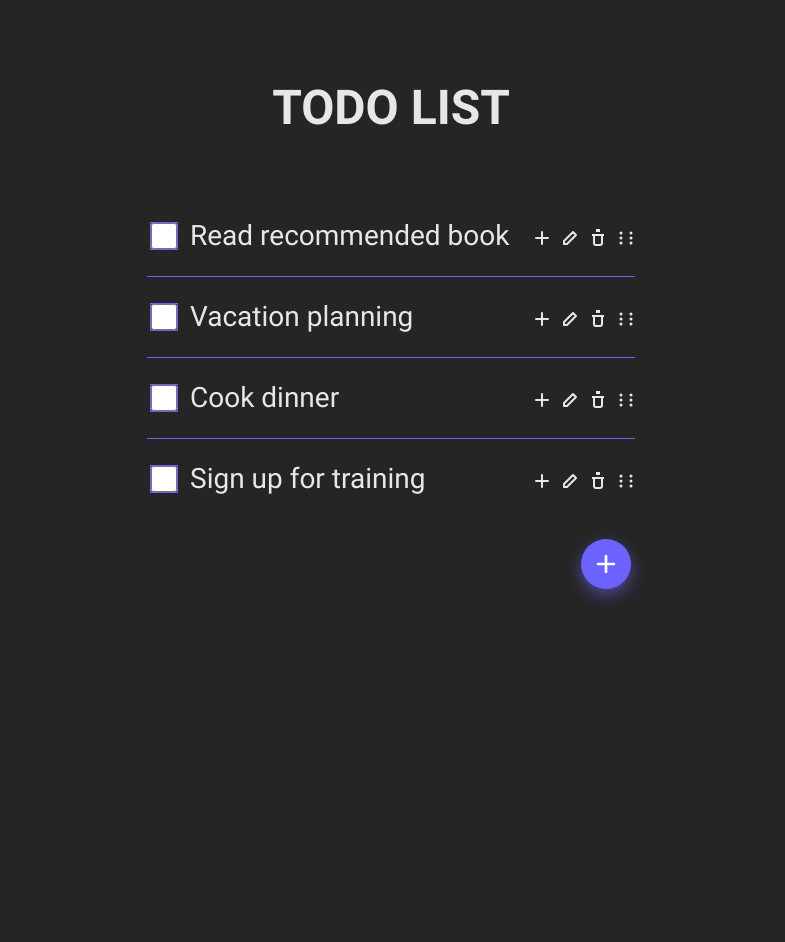
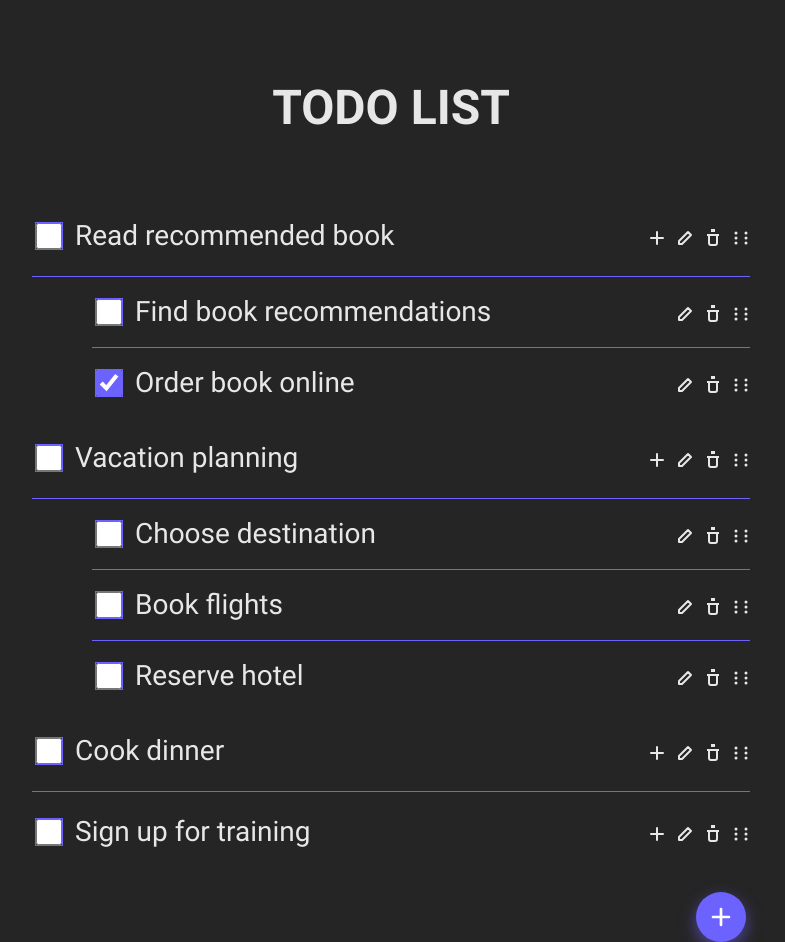
Before and after one commit to aleks-andra/todo-list-project, a React (Vite) app: page / in a window 1280 px wide. Shown: the whole page, without its empty margins (249-1034 px from the left). Before the commit the page ends 800 px from the top, so only its background shows below. Built offline with nearby package versions, Linux system fonts and the light colour scheme.

Commit message:
добавляет функционал создания подзадачи в компонент task

```diff
--- a/src/entities/task/model/mock.ts
+++ b/src/entities/task/model/mock.ts
@@ -1,8 +1,25 @@
 import type { Task } from "./types";
 
 export const mockTasks: Task[] = [
-  { id: "1", title: "Read recommended book", completed: false },
-  { id: "2", title: "Vacation planning", completed: false },
+  {
+    id: "1",
+    title: "Read recommended book",
+    completed: false,
+    subtasks: [
+      { id: "1-1", title: "Find book recommendations", completed: false },
+      { id: "1-2", title: "Order book online", completed: true },
+    ],
+  },
+  {
+    id: "2",
+    title: "Vacation planning",
+    completed: false,
+    subtasks: [
+      { id: "2-1", title: "Choose destination", completed: false },
+      { id: "2-2", title: "Book flights", completed: false },
+      { id: "2-3", title: "Reserve hotel", completed: false },
+    ],
+  },
   { id: "3", title: "Cook dinner", completed: false },
   { id: "4", title: "Sign up for training", completed: false },
 ];
--- a/src/entities/task/model/types.ts
+++ b/src/entities/task/model/types.ts
@@ -4,4 +4,5 @@ export type Task = {
   id: TaskId;
   title: string;
   completed: boolean;
-}
+  subtasks?: Task[];
+};
--- a/src/features/add-task/ui/add-task-modal.tsx
+++ b/src/features/add-task/ui/add-task-modal.tsx
@@ -7,12 +7,14 @@ type AddTaskModalProps = {
   isOpen: boolean;
   onClose: () => void;
   onSubmit: (title: string) => void;
+  isSubTask?: boolean;
 };
 
 export const AddTaskModal: FC<AddTaskModalProps> = ({
   isOpen,
   onClose,
   onSubmit,
+  isSubTask = false,
 }) => {
   const [title, setTitle] = useState("");
   const inputRef = useRef<HTMLInputElement | null>(null);
@@ -34,7 +36,11 @@ export const AddTaskModal: FC<AddTaskModalProps> = ({
   };
 
   return (
-    <Modal isOpen={isOpen} onClose={onClose} title="Новая задача">
+    <Modal
+      isOpen={isOpen}
+      onClose={onClose}
+      title={isSubTask ? "Новая подзадача" : "Новая задача"}
+    >
       <form onSubmit={handleSubmit}>
         <input
           ref={inputRef}
--- a/src/pages/home/ui/home-page.module.css
+++ b/src/pages/home/ui/home-page.module.css
@@ -1,5 +1,6 @@
 .page {
   max-width: 750px;
+  min-width: 500px;
   margin: 0 auto;
   position: relative;
 }
--- a/src/pages/home/ui/home-page.tsx
+++ b/src/pages/home/ui/home-page.tsx
@@ -20,10 +20,54 @@ export const HomePage: FC = () => {
     );
   };
 
+  const handleAddSubTask = (parentId: string, title: string) => {
+    const newSubTask: Task = {
+      id: `${parentId}-${Date.now()}`,
+      title,
+      completed: false,
+    };
+
+    setTasks((prev) =>
+      prev.map((task) =>
+        task.id === parentId
+          ? {
+              ...task,
+              subtasks: [...(task.subtasks || []), newSubTask],
+            }
+          : task
+      )
+    );
+  };
+
+  const handleEditSubTask = (
+    parentId: string,
+    subTaskId: string,
+    title: string
+  ) => {
+    setTasks((prev) =>
+      prev.map((task) =>
+        task.id === parentId
+          ? {
+              ...task,
+              subtasks: task.subtasks?.map((subtask) =>
+                subtask.id === subTaskId ? { ...subtask, title } : subtask
+              ),
+            }
+          : task
+      )
+    );
+  };
+
   return (
     <main className={styles.page}>
       <Header />
-      <TaskList tasks={tasks} onAdd={handleAdd} onEdit={handleEdit} />
+      <TaskList
+        tasks={tasks}
+        onAdd={handleAdd}
+        onEdit={handleEdit}
+        onAddSubTask={handleAddSubTask}
+        onEditSubTask={handleEditSubTask}
+      />
     </main>
   );
 };
--- a/src/widgets/task-list/ui/task-list-item/task-list-item.module.css
+++ b/src/widgets/task-list/ui/task-list-item/task-list-item.module.css
@@ -132,3 +132,20 @@
 .cancelButton:active {
   opacity: 0.6;
 }
+
+.subtasksList {
+  list-style: none;
+  padding: 0;
+  margin: 0;
+  margin-left: 40px;
+  padding-left: 20px;
+}
+
+.subtasksList .taskItem {
+  border-bottom: 1px solid var(--accent);
+  padding: 15px 0;
+}
+
+.subtasksList .taskItem:last-child {
+  border-bottom: none;
+}
--- a/src/widgets/task-list/ui/task-list-item/task-list-item.tsx
+++ b/src/widgets/task-list/ui/task-list-item/task-list-item.tsx
@@ -9,16 +9,27 @@ import {
   CheckIcon,
   CrossIcon,
 } from "../../../../shared/ui";
+import { AddTaskModal } from "../../../../features/add-task";
 import styles from "./task-list-item.module.css";
 
 type Props = {
   task: Task;
+  isSubTask?: boolean;
   onEdit?: (id: string, title: string) => void;
+  onAddSubTask?: (parentId: string, title: string) => void;
+  onEditSubTask?: (parentId: string, subTaskId: string, title: string) => void;
 };
 
-export const TaskListItem: FC<Props> = ({ task, onEdit }) => {
+export const TaskListItem: FC<Props> = ({
+  task,
+  isSubTask = false,
+  onEdit,
+  onAddSubTask,
+  onEditSubTask,
+}) => {
   const [isEditing, setIsEditing] = useState(false);
   const [editTitle, setEditTitle] = useState(task.title);
+  const [isAddSubTaskModalOpen, setIsAddSubTaskModalOpen] = useState(false);
   const inputRef = useRef<HTMLInputElement | null>(null);
 
   useEffect(() => {
@@ -48,13 +59,23 @@ export const TaskListItem: FC<Props> = ({ task, onEdit }) => {
   const handleKeyDown = (event: KeyboardEvent<HTMLInputElement>) => {
     if (event.key === "Enter") {
       handleSave();
-    } else if (e.key === "Escape") {
+    } else if (event.key === "Escape") {
       handleCancel();
     }
   };
 
-  console.log(editTitle);
+  const handleAddSubTaskClick = () => {
+    setIsAddSubTaskModalOpen(true);
+  };
 
+  const handleAddSubTask = (title: string) => {
+    onAddSubTask?.(task.id, title);
+    setIsAddSubTaskModalOpen(false);
+  };
+
+  const handleEditSubTask = (subTaskId: string, title: string) => {
+    onEditSubTask?.(task.id, subTaskId, title);
+  };
 
   if (isEditing) {
     return (
@@ -69,7 +90,8 @@ export const TaskListItem: FC<Props> = ({ task, onEdit }) => {
             className={styles.editInput}
             value={editTitle}
             onChange={(event) => {
-              setEditTitle(event.target.value)}}
+              setEditTitle(event.target.value);
+            }}
             onKeyDown={handleKeyDown}
           />
           <button
@@ -94,19 +116,23 @@ export const TaskListItem: FC<Props> = ({ task, onEdit }) => {
   }
 
   return (
+    <>
       <li className={styles.taskItem}>
         <label className={styles.taskItemLabel}>
           <input type="checkbox" checked={task.completed} />
         </label>
         <span className={styles.taskItemTitle}>{task.title}</span>
         <div className={styles.taskItemActions}>
+          {!isSubTask && (
             <button
               className={styles.actionButton}
               type="button"
-            aria-label="Добавить задачу"
+              aria-label="Добавить подзадачу"
+              onClick={handleAddSubTaskClick}
             >
               <AddIcon />
             </button>
+          )}
           <button
             className={styles.actionButton}
             type="button"
@@ -131,5 +157,26 @@ export const TaskListItem: FC<Props> = ({ task, onEdit }) => {
           </button>
         </div>
       </li>
+      {!isSubTask && task.subtasks && task.subtasks.length > 0 && (
+        <ul className={styles.subtasksList}>
+          {task.subtasks.map((subtask) => (
+            <TaskListItem
+              key={subtask.id}
+              task={subtask}
+              isSubTask={true}
+              onEdit={(id, title) => handleEditSubTask(id, title)}
+            />
+          ))}
+        </ul>
+      )}
+      {!isSubTask && (
+        <AddTaskModal
+          isOpen={isAddSubTaskModalOpen}
+          onClose={() => setIsAddSubTaskModalOpen(false)}
+          onSubmit={handleAddSubTask}
+          isSubTask={true}
+        />
+      )}
+    </>
   );
 };
--- a/src/widgets/task-list/ui/task-list/task-list.module.css
+++ b/src/widgets/task-list/ui/task-list/task-list.module.css
@@ -1,5 +1,5 @@
 .taskContainer {
-  max-width: 520px;
+  max-width: 750px;
   margin: 0 auto;
   position: relative;
 }
--- a/src/widgets/task-list/ui/task-list/task-list.tsx
+++ b/src/widgets/task-list/ui/task-list/task-list.tsx
@@ -10,9 +10,17 @@ type Props = {
   tasks: Task[];
   onAdd?: (title: string) => void;
   onEdit?: (id: string, title: string) => void;
+  onAddSubTask?: (parentId: string, title: string) => void;
+  onEditSubTask?: (parentId: string, subTaskId: string, title: string) => void;
 };
 
-export const TaskList: FC<Props> = ({ tasks, onAdd, onEdit }) => {
+export const TaskList: FC<Props> = ({
+  tasks,
+  onAdd,
+  onEdit,
+  onAddSubTask,
+  onEditSubTask,
+}) => {
   const [isOpen, setIsOpen] = useState(false);
   const openAddModal = () => setIsOpen(true);
   const closeAddModal = () => setIsOpen(false);
@@ -20,7 +28,13 @@ export const TaskList: FC<Props> = ({ tasks, onAdd, onEdit }) => {
     <section className={styles.taskContainer}>
       <ul className={styles.taskList}>
         {tasks.map((task) => (
-          <TaskListItem key={task.id} task={task} onEdit={onEdit} />
+          <TaskListItem
+            key={task.id}
+            task={task}
+            onEdit={onEdit}
+            onAddSubTask={onAddSubTask}
+            onEditSubTask={onEditSubTask}
+          />
         ))}
       </ul>
       <AddTaskButton onClick={openAddModal} />
```
Lines whose indentation alone changed are shown as unchanged.
